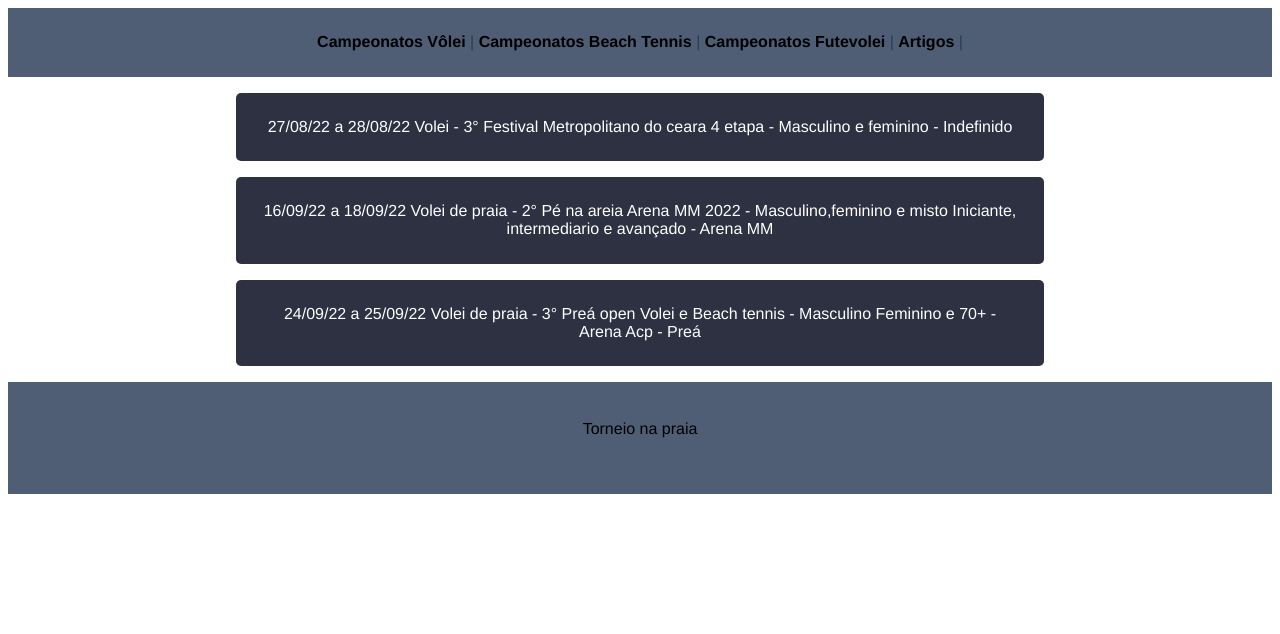
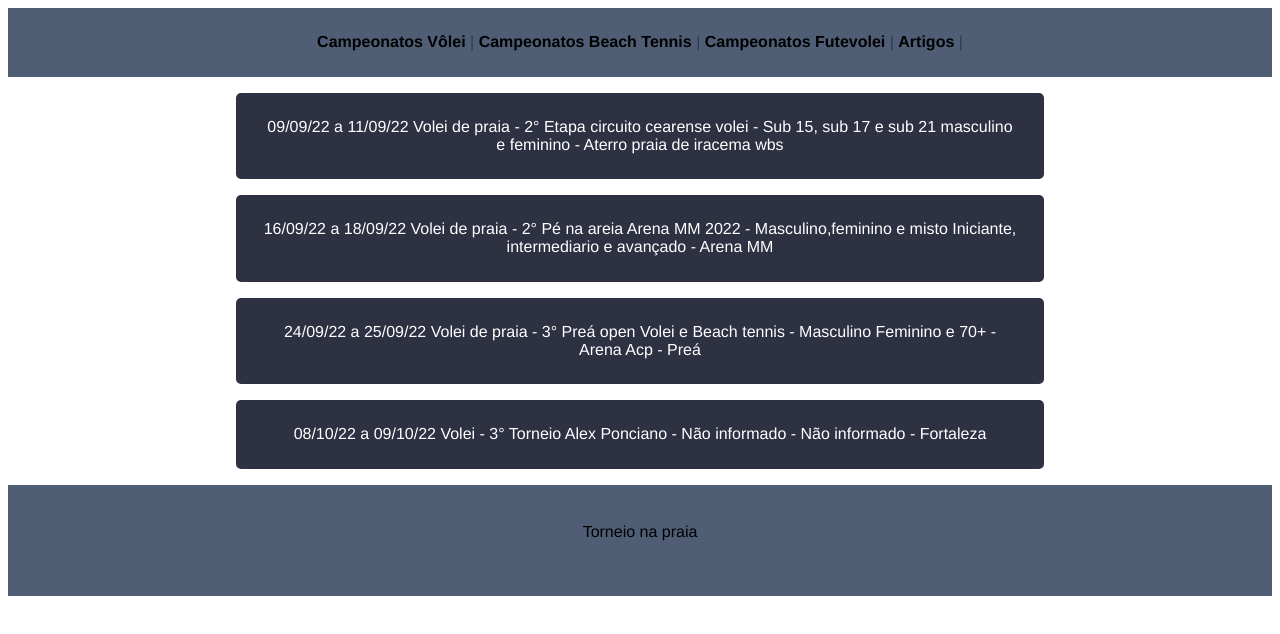
Before and after one commit to renatomacedom/horario_atual, a Vue app: page / in a window 1280 px wide. Shown: the top 634 px of the page. Built offline with nearby package versions, Linux system fonts and the light colour scheme; a web font is replaced by a local one.

Commit message:
Atualização de campeonatos e ajuste no rss

```diff
--- a/src/components/Lista_de_campeonato_bt.vue
+++ b/src/components/Lista_de_campeonato_bt.vue
@@ -15,14 +15,14 @@ export default {
 
   return{
   info:[
-      {categoria:'bt',nome_torneio:'Circuito Santa Praia - 4ª Etapa Vento ',data:'1/09/22 a 04/09/22', nivel:'Iniciante,c,b,a,pro,(Masculino,feminino misto)',local:'Fortaleza Santa Praia', contato:'https://www.circuitosantapraia.com.br/'},
-      {categoria:'bt',nome_torneio:'WBS Brazil Celebration ',data:'09/09 a 11/09/2022', nivel:'Iniciantes',local:'Fortaleza - CE ', contato:'8532531803'},
+      {categoria:'bt',nome_torneio:'WBS Brazil Celebration ',data:'09/09/22 a 11/09/2022', nivel:'Iniciantes',local:'Fortaleza - CE ', contato:'8532531803'},
+      {categoria:'bt',nome_torneio:'1° Ano Arena Original',data:'16/09/22 a 18/09/22', nivel:'Principiantes,Iniciante,intermediária e mista', local:'Arena original, sede azevedo bolão - Fortaleza', contato: "(85)9.9174-2084"},
+      {categoria:'bt',nome_torneio:'8° Etapa campeonato cearense de beach tennis',data:'20/09/2022 a 25/09/2022', nivel:'Iniciante,c,b,a,pro,(Masculino,feminino misto)',local:'Fortaleza A12- CE ', contato:'85 98656 2563'},
       {categoria:'bt',nome_torneio:'3° Preá open Volei e Beach tennis ',data:'24/09/22 a 25/09/22', nivel:'Masculino Feminino e 70+', local:'Arena Acp - Preá', contato: "(88)9.99730-5466"},
-      {categoria:'bt',nome_torneio:'8° Etapa campeonato cearense de beach tennis',data:'20/09/2022 a 25/09/2022', nivel:'Iniciante,c,b,a,pro,(Masculino,feminino misto)',local:'Fortaleza A12- CE ', contato:'85 98656 2563'},
       {categoria:'bt',nome_torneio:'9° Etapa campeonato cearense de beach tennis ',data:'6/10/22 a 09/10/22', nivel:'Iniciante,c,b,a,pro,(Masculino,feminino misto)', local:'RBBT - Fortaleza', contato: "(85)9.8146-4854"},
       {categoria:'bt',nome_torneio:'10° Etapa campeonato cearense de beach tennis ',data:'18/10/22 a 23/10/22', nivel:'Iniciante,c,b,a,pro,(Masculino,feminino misto)', local:'Arena set - Fortaleza', contato: "(85)9.8146-4854"},
       {categoria:'bt',nome_torneio:'11° Etapa campeonato cearense de beach tennis ',data:'3/11/22 a 06/11/22', nivel:'Iniciante,c,b,a,pro,(Masculino,feminino misto)', local:'Spine - Fortaleza', contato: "(85)9.8146-4854"},
-      {categoria:'bt',nome_torneio:'12° Etapa campeonato cearense de beach tennis ',data:'1/12/22 a 04/12/22', nivel:'Iniciante,c,b,a,pro,(Masculino,feminino misto)', local:'MArabeach - Fortaleza', contato: "(85)9.8146-4854"},
+      {categoria:'bt',nome_torneio:'12° Etapa campeonato cearense de beach tennis ',data:'1/12/22 a 04/12/22', nivel:'Iniciante,c,b,a,pro,(Masculino,feminino misto)', local:'Marabeach - Fortaleza', contato: "(85)9.8146-4854"},
 
 
 
@@ -48,6 +48,7 @@ export default {
 {categoria:'bt',nome_torneio:'3º Etapa Campeonato Cearense de Beach tennis ',data:'7/04/22 a 9/04/22', nivel:'subs 12,14, 40+ 50+,Iniciante,c,b,a,pro,(Masculino,feminino,misto)',local:'Fortaleza Villa Beach tennis', contato:'85 9.9988-7328'},
 {categoria:'bt',nome_torneio:'2° Preá Beach Tennis ',data:'12/09/21 a 15/09/21', nivel:'Iniciante,c,b,a,pro,+40,+50(Masculino,feminino e misto)',local:'Preá-ce'},
 {categoria:'BT',nome_torneio:'Mundo unifor 2021 -',data:'02/10/21', nivel:'Escolar  sub 17-', local:'Fortaleza Cactus', contato: "(85)3477-3143"},
+{categoria:'bt',nome_torneio:'Circuito Santa Praia - 4ª Etapa Vento ',data:'1/09/22 a 04/09/22', nivel:'Iniciante,c,b,a,pro,(Masculino,feminino misto)',local:'Fortaleza Santa Praia', contato:'https://www.circuitosantapraia.com.br/'},
   }
 ]*/
 
--- a/src/components/Lista_de_campeonato_volei.vue
+++ b/src/components/Lista_de_campeonato_volei.vue
@@ -18,18 +18,19 @@ export default {
 
   return{
   info:[
-    {categoria:'Volei',nome_torneio:'3° Festival Metropolitano  do ceara 4 etapa',data:'27/08/22 a 28/08/22', nivel:'Masculino e feminino', local:'Indefinido', contato: "(85)9.9814-9058"},
+    {categoria:'Volei de praia',nome_torneio:'2° Etapa circuito cearense volei ',data:'09/09/22 a 11/09/22', nivel:'Sub 15, sub 17 e sub 21 masculino e feminino', local:'Aterro praia de iracema wbs', contato: "(85)3456-3006"},
     {categoria:'Volei de praia',nome_torneio:'2° Pé na areia Arena MM 2022 ',data:'16/09/22 a 18/09/22', nivel:'Masculino,feminino e misto Iniciante, intermediario e avançado', local:'Arena MM', contato: "(85)9.999624-7015"},
     {categoria:'Volei de praia',nome_torneio:'3° Preá open Volei e Beach tennis ',data:'24/09/22 a 25/09/22', nivel:'Masculino Feminino e 70+', local:'Arena Acp - Preá', contato: "(88)9.99730-5466"},
+    {categoria:'Volei',nome_torneio:'3° Torneio Alex Ponciano',data:'08/10/22 a 09/10/22', nivel:'Não informado', local:'Não informado - Fortaleza', contato: "(85)9.8800-5522"},
 
 
 
 ],
 historico:[
-  {categoria:'Volei',nome_torneio:'3° Festival Metropolitano  do ceara 2 etapa',data:'21/05/22 a 22/05/22', nivel:'Masculino e feminino', local:'Indefinido', contato: "(85)9.9814-9058"},
+  {categoria:'Volei',nome_torneio:'3° Festival Metropolitano  do ceara 1 etapa',data:'26/03/22 a 27/03/22', nivel:'Masculino e feminino', local:'Indefinido', contato: "(85)9.9814-9058"},
   {categoria:'Volei',nome_torneio:'3° Festival Metropolitano  do ceara 2 etapa',data:'21/05/22 a 22/05/22', nivel:'Masculino e feminino', local:'Indefinido', contato: "(85)9.9814-9058"},
   {categoria:'Volei',nome_torneio:'3° Festival Metropolitano  do ceara 3 etapa',data:'23/07/22 a 24/07/22', nivel:'Masculino e feminino', local:'Indefinido', contato: "(85)9.9814-9058"},
-  {categoria:'Volei',nome_torneio:'3° Festival Metropolitano  do ceara 1 etapa',data:'26/03/22 a 27/03/22', nivel:'Masculino e feminino', local:'Indefinido', contato: "(85)9.9814-9058"},
+  {categoria:'Volei',nome_torneio:'3° Festival Metropolitano  do ceara 4 etapa',data:'27/08/22 a 28/08/22', nivel:'Masculino e feminino', local:'Indefinido', contato: "(85)9.9814-9058"},
   {categoria:'Volei de Praia',nome_torneio:'Festival to na praia ',data:'29/04/22 a 01/05/22 ', nivel:'open',local:'Paracuru Ronco do mar',contato:""},
   {categoria:'Volei Praia',nome_torneio:'Open one clube',data:'09/04/22 e 10/04/22', nivel:'Aberto', local:'Maranguape oneclube', contato: "(85)9.98153-1301"},
   {categoria:'Volei Praia',nome_torneio:'Campeontao cearense de Vôlei de praia',data:'11/12/21 e 12/12/21', nivel:'Masculino Aberto', local:'Fortaleza CFO', contato: "(85)9.3456-3006"},
```
Also changed, not shown: 1 other file (tests, documents, lock files or other folders).
